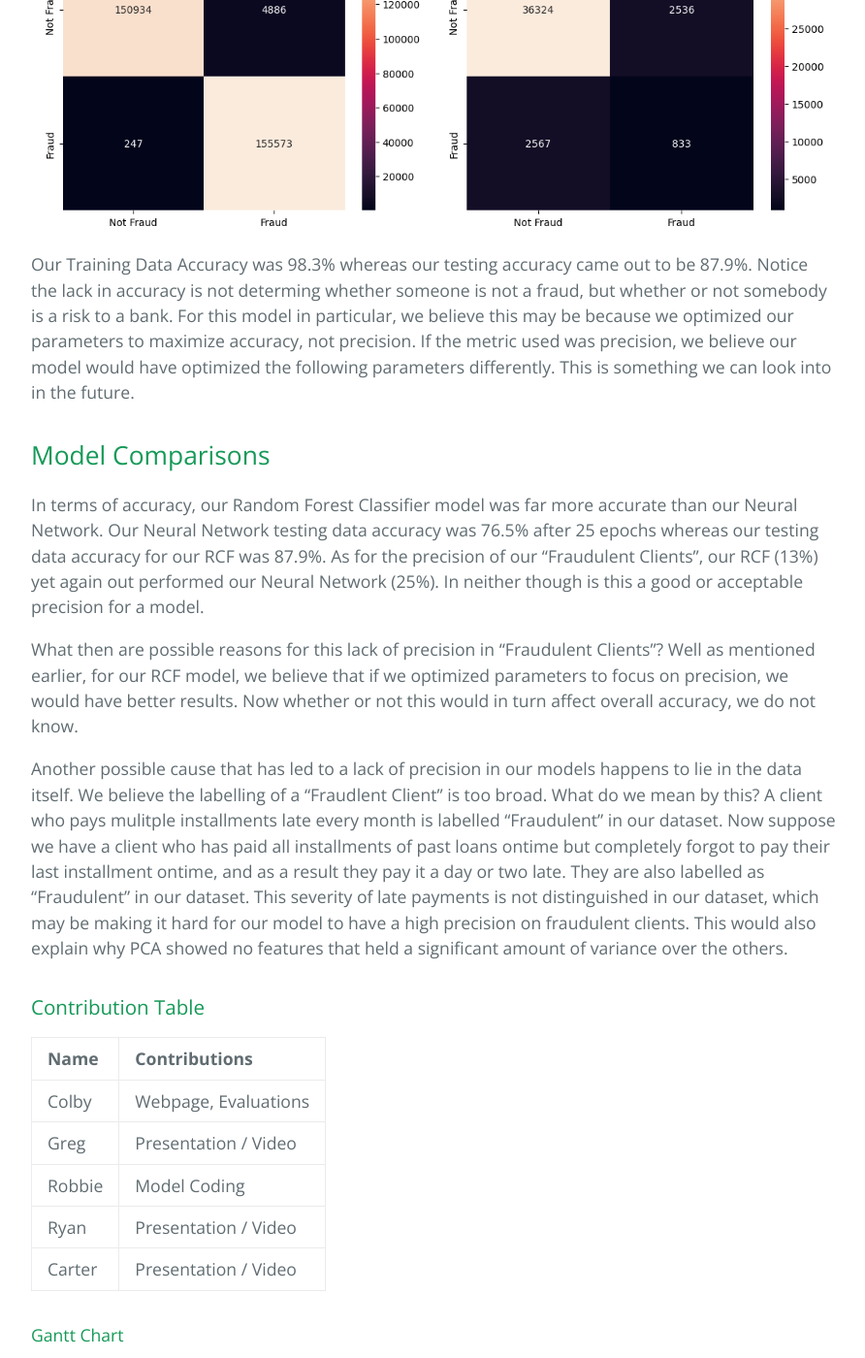
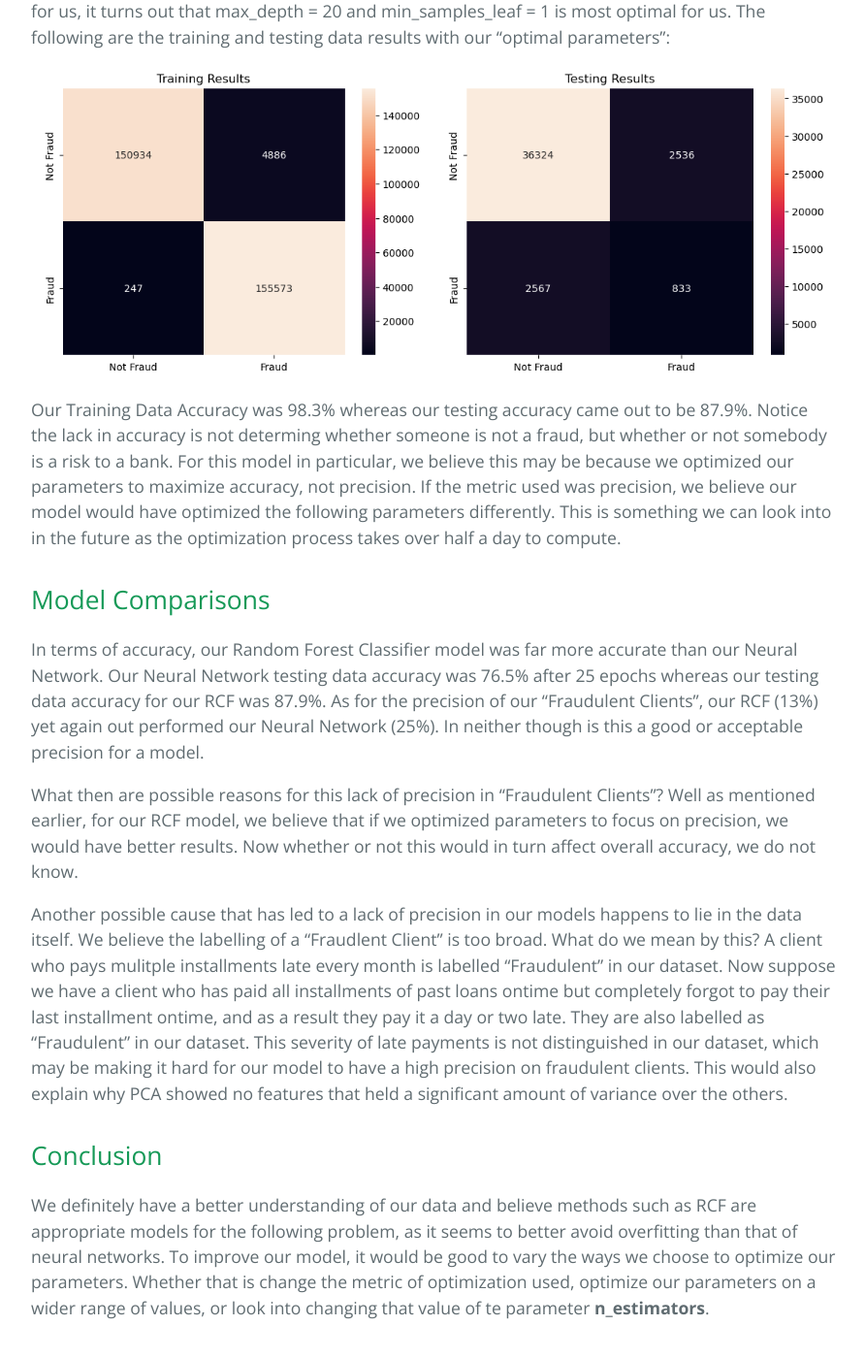
Before and after one commit to ryan-zaatari/CreditCardRisk, a Jekyll site: the page built from index.md, in a window 1280 px wide and 1400 px high, scrolled down 8123 px. Shown: the whole window at 97% size, without its empty margins (192-1084 px from the left). Built offline with Jekyll 4.4.1, drawn with Linux system fonts in a browser that asks for light colours; some of the changed text lies outside the part shown.

Commit message:
Final report v2

```diff
--- a/index.md
+++ b/index.md
@@ -98,6 +98,8 @@ Our model's precision for risk clients is 0.13. This means out of every 100 time
 | Nonrisk | 0.94 | 0.77 | 0.85 |
 | Risk | 0.15 | 0.47 | .23 |
 
+As we can see, the following architectures perform no better. Our seems to still overfit to our data as training loss is decreasing whereas our testing loss seems to increase overtime. As a result, we tested the arcitechtures again with "dropout" neurons with hopes of correcting our overfitting issue. The graphs of these particular results are not provided, as a the accuracy after 25 epochs is within 1-2% of the networks without "dropout" neurons.
+
 ### Random Forest Classifier
 The second model we chose to use is a Random Forest Classifier. The reason behind this choice is because random forest classifiers are generally harder to overfit. We thought this would be a great choice for a second, as our Neural Network tended to overfit our data. There are three parameters we dealt in our Random Forest Classifier.
 
@@ -116,7 +118,7 @@ Notice that as either max_depth or min_samples_leaf decreases, our Mean Test Sco
     <img src="Confusion Test Matrix.png" alt="Confusion Test Matrix" width="400"/>
 </div>
 
-Our Training Data Accuracy was 98.3% whereas our testing accuracy came out to be 87.9%. Notice the lack in accuracy is not determing whether someone is not a fraud, but whether or not somebody is a risk to a bank. For this model in particular, we believe this may be because we optimized our parameters to maximize accuracy, not precision. If the metric used was precision, we believe our model would have optimized the following parameters differently. This is something we can look into in the future.
+Our Training Data Accuracy was 98.3% whereas our testing accuracy came out to be 87.9%. Notice the lack in accuracy is not determing whether someone is not a fraud, but whether or not somebody is a risk to a bank. For this model in particular, we believe this may be because we optimized our parameters to maximize accuracy, not precision. If the metric used was precision, we believe our model would have optimized the following parameters differently. This is something we can look into in the future as the optimization process takes over half a day to compute.
 
 ## Model Comparisons
 In terms of accuracy, our Random Forest Classifier model was far more accurate than our Neural Network. Our Neural Network testing data accuracy was 76.5% after 25 epochs whereas our testing data accuracy for our RCF was 87.9%. As for the precision of our "Fraudulent Clients", our RCF (13%) yet again out performed our Neural Network (25%). In neither though is this a good or acceptable precision for a model.
@@ -124,6 +126,9 @@ In terms of accuracy, our Random Forest Classifier model was far more accurate t
 What then are possible reasons for this lack of precision in "Fraudulent Clients"? Well as mentioned earlier, for our RCF model, we believe that if we optimized parameters to focus on precision, we would have better results. Now whether or not this would in turn affect overall accuracy, we do not know.
 
 Another possible cause that has led to a lack of precision in our models happens to lie in the data itself. We believe the labelling of a "Fraudlent Client" is too broad. What do we mean by this? A client who pays mulitple installments late every month is labelled "Fraudulent" in our dataset. Now suppose we have a client who has paid all installments of past loans ontime but completely forgot to pay their last installment ontime, and as a result they pay it a day or two late. They are also labelled as "Fraudulent" in our dataset. This severity of late payments is not distinguished in our dataset, which may be making it hard for our model to have a high precision on fraudulent clients. This would also explain why PCA showed no features that held a significant amount of variance over the others.
+
+## Conclusion
+We definitely have a better understanding of our data and believe methods such as RCF are appropriate models for the following problem, as it seems to better avoid overfitting than that of neural networks. To improve our model, it would be good to vary the ways we choose to optimize our parameters. Whether that is change the metric of optimization used, optimize our parameters on a wider range of values, or look into changing that value of te parameter **n_estimators**.
 
 ### Contribution Table
 
```
